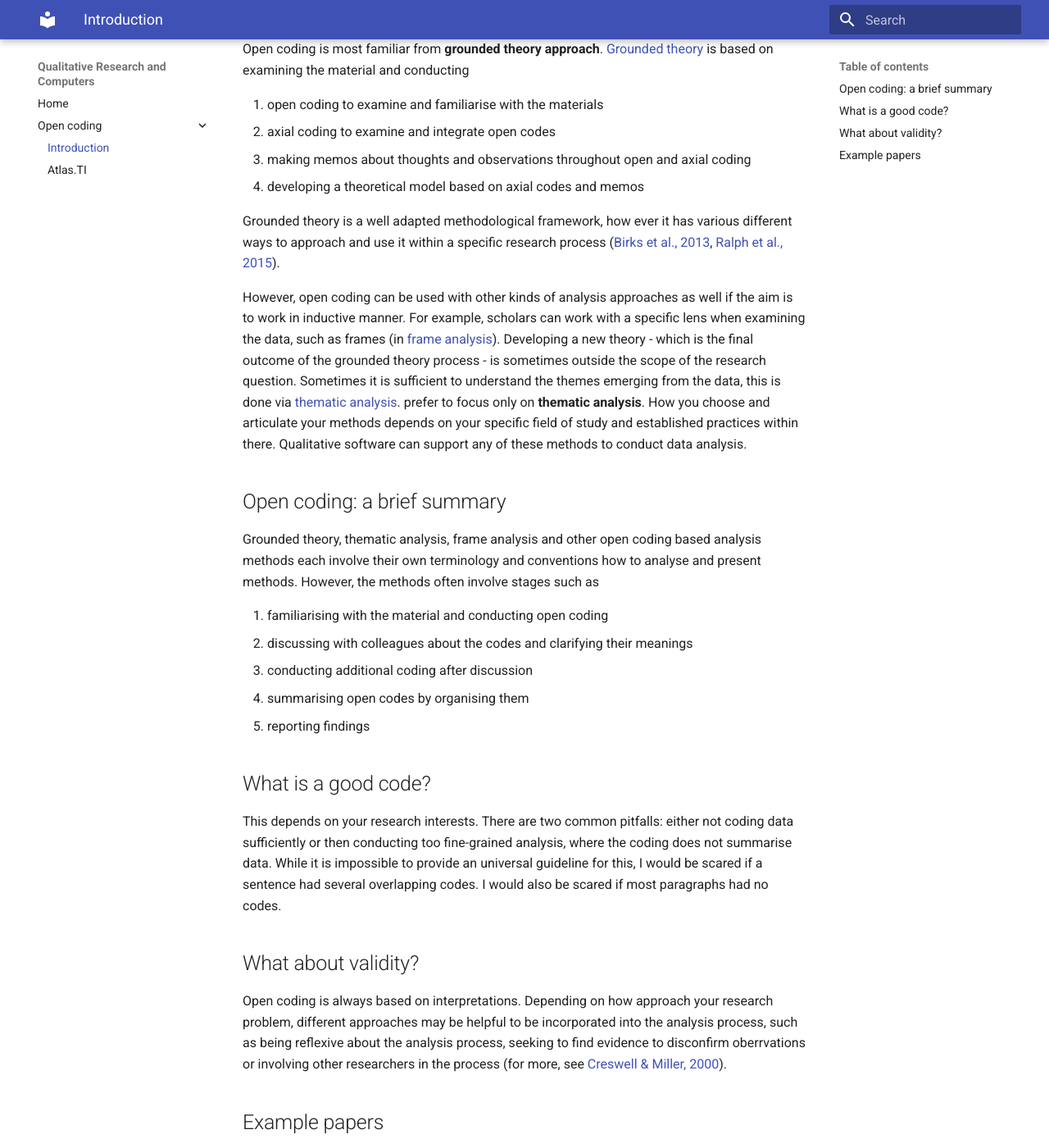
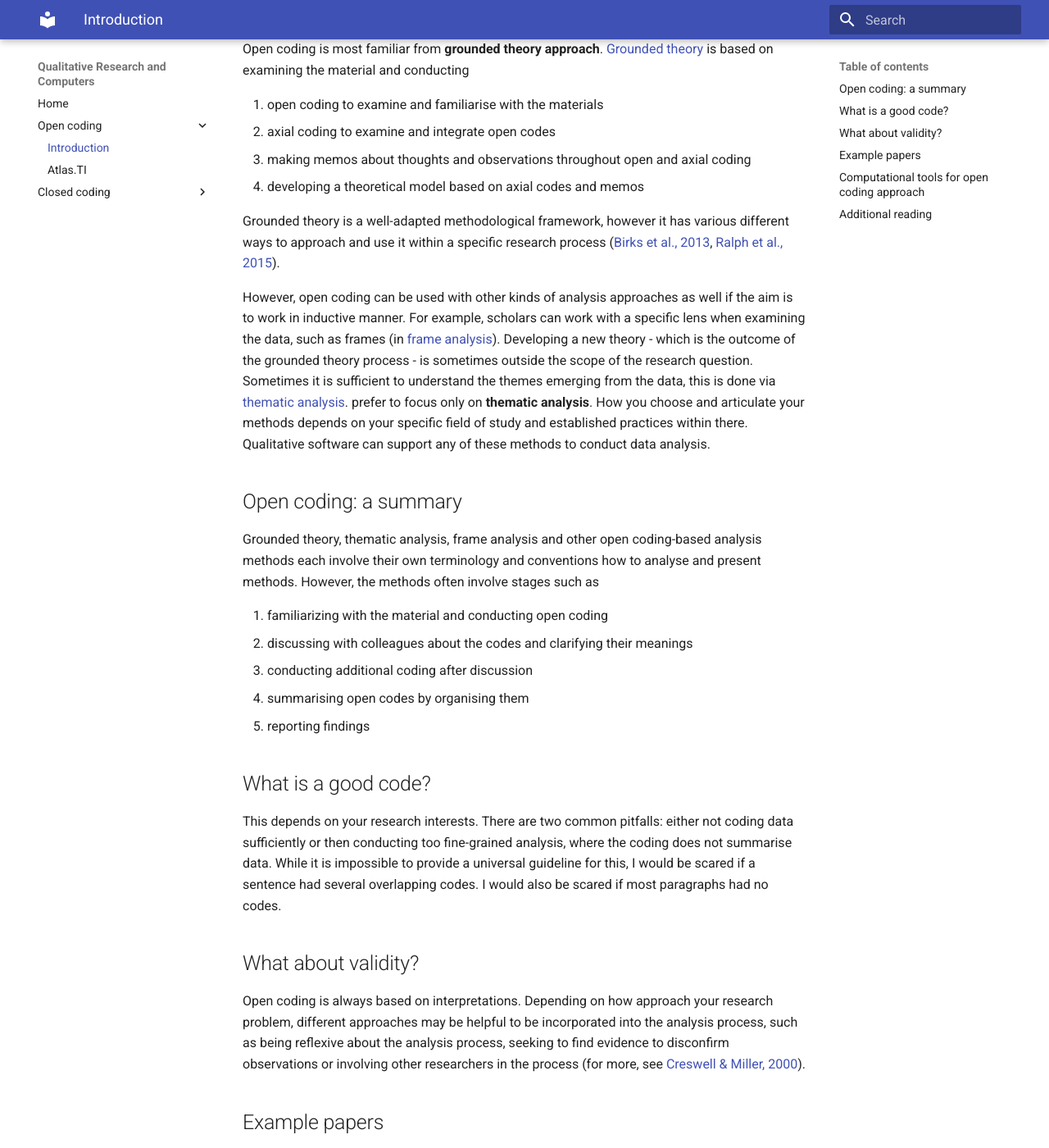
Before and after one commit to uh-dcm/qualitative-research-and-computers, an MkDocs documentation site: the page built from docs/open-coding/index.md, in a window 1280 px wide and 1400 px high, scrolled down 225 px. Shown: the whole window at 82% size. Built offline with MkDocs 1.6.1 and Material for MkDocs 9.7.7, drawn with Linux system fonts in a browser that asks for light colours; some of the changed text lies outside the part shown.

Commit message:
Meta texts and instructions.

```diff
--- a/docs/open-coding/index.md
+++ b/docs/open-coding/index.md
@@ -12,21 +12,21 @@ Open coding is most familiar from **grounded theory approach**.
 1. making memos about thoughts and observations throughout open and axial coding
 1. developing a theoretical model based on axial codes and memos
 
-Grounded theory is a well adapted methodological framework, how ever it has various different ways to approach and use it within a specific research process ([Birks et al., 2013](https://www.tandfonline.com/doi/full/10.1057/ejis.2012.48), [Ralph et al., 2015](http://journals.sagepub.com/doi/10.1177/1609406915611576)).
+Grounded theory is a well-adapted methodological framework, however it has various different ways to approach and use it within a specific research process ([Birks et al., 2013](https://www.tandfonline.com/doi/full/10.1057/ejis.2012.48), [Ralph et al., 2015](http://journals.sagepub.com/doi/10.1177/1609406915611576)).
 
 However, open coding can be used with other kinds of analysis approaches as well if the aim is to work in inductive manner.
 For example, scholars can work with a specific lens when examining the data, such as frames (in [frame analysis](https://en.wikipedia.org/wiki/Frame_analysis)).
-Developing a new theory - which is the final outcome of the grounded theory process - is sometimes outside the scope of the research question.
+Developing a new theory - which is the outcome of the grounded theory process - is sometimes outside the scope of the research question.
 Sometimes it is sufficient to understand the themes emerging from the data, this is done via [thematic analysis](https://en.wikipedia.org/wiki/Thematic_analysis). prefer to focus only on **thematic analysis**.
 How you choose and articulate your methods depends on your specific field of study and established practices within there.
 Qualitative software can support any of these methods to conduct data analysis.
 
-## Open coding: a brief summary
+## Open coding: a summary
 
-Grounded theory, thematic analysis, frame analysis and other open coding based analysis methods each involve their own terminology and conventions how to analyse and present methods.
+Grounded theory, thematic analysis, frame analysis and other open coding-based analysis methods each involve their own terminology and conventions how to analyse and present methods.
 However, the methods often involve stages such as
 
-1. familiarising with the material and conducting open coding
+1. familiarizing with the material and conducting open coding
 1. discussing with colleagues about the codes and clarifying their meanings
 1. conducting additional coding after discussion
 1. summarising open codes by organising them
@@ -36,17 +36,25 @@ However, the methods often involve stages such as
 
 This depends on your research interests.
 There are two common pitfalls: either not coding data sufficiently or then conducting too fine-grained analysis, where the coding does not summarise data.
-While it is impossible to provide an universal guideline for this, I would be scared if a sentence had several overlapping codes.
+While it is impossible to provide a universal guideline for this, I would be scared if a sentence had several overlapping codes.
 I would also be scared if most paragraphs had no codes.
 
 ## What about validity?
 
 Open coding is always based on interpretations.
-Depending on how approach your research problem, different approaches may be helpful to be incorporated into the analysis process, such as being reflexive about the analysis process, seeking to find evidence to disconfirm oberrvations or involving other researchers in the process (for more, see [Creswell & Miller, 2000](http://www.tandfonline.com/doi/abs/10.1207/s15430421tip3903_2)).
+Depending on how approach your research problem, different approaches may be helpful to be incorporated into the analysis process, such as being reflexive about the analysis process, seeking to find evidence to disconfirm observations or involving other researchers in the process (for more, see [Creswell & Miller, 2000](http://www.tandfonline.com/doi/abs/10.1207/s15430421tip3903_2)).
 
 ## Example papers
 
 Sometimes it is easier to understand how the methods are used by examining papers showing how it has been used.
-The papers have been chosen so that the teaching team has been involved in analysing and writing them and we are happy to dicuss any details in these and show how computers were used in write-up of this particular process.
+The papers have been chosen so that the teaching team has been involved in analysing and writing them and we are happy to discuss any details in these and show how computers were used in write-up of this process.
 
 * [Grön, K., & Nelimarkka, M. (2020). Party Politics, Values and the Design of Social Media Services. Proceedings of the ACM on Human-Computer Interaction, 4(CSCW2), 1–29.](https://doi.org/10.1145/3415175)
+
+## Computational tools for open coding approach
+
+* [Atlas.TI](/open-coding/atlasti)
+
+## Additional reading
+
+* [Silver & Lewins: Using Software in Qualitative Research: A Step-by-Step Guide](http://methods.sagepub.com/book/using-software-in-qualitative-research-2e)
--- a/mkdocs.yml
+++ b/mkdocs.yml
@@ -1,9 +1,15 @@
 site_name: Qualitative Research and Computers
 
 nav:
-    - Home: index.md
-    - Open coding:
-        - Introduction: open-coding/index.md
-        - Atlas.TI: open-coding/atlasti.md
+  - Home: index.md
+  - Open coding:
+    - Introduction: open-coding/index.md
+    - Atlas.TI: open-coding/atlasti.md
+  - Closed coding:
+    - Introduction: closed-coding/index.md
+    - DiscoveryText: closed-coding/discoverytext.md
 
 theme: material
+
+plugins:
+  - search
```
Also changed, not shown: docs/closed-coding/index.md (added, +31 -0 lines), docs/index.md (+18 -0 lines).
